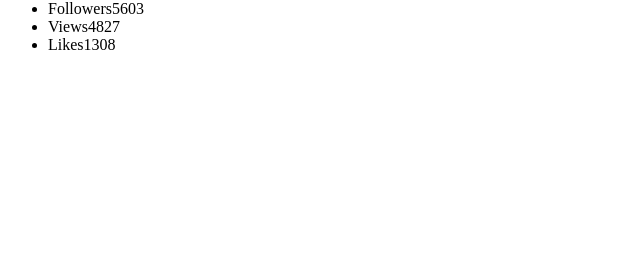
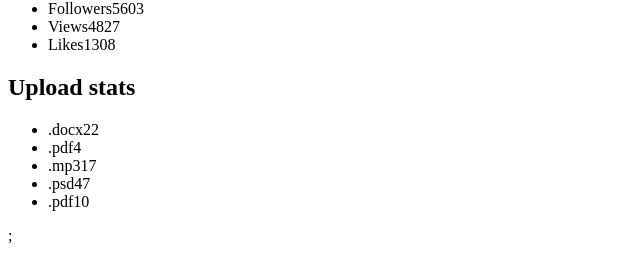
Before and after one commit to Fenickss/goit-react-hw-01-components, a React (Create React App) app: page / in a window 1280 px wide. Shown: the part 430-691 px from the top of the page, without its empty margins (0-640 px from the left). Built offline with nearby package versions, Linux system fonts and the light colour scheme.

Commit message:
статистика

```diff
--- a/src/components/App.jsx
+++ b/src/components/App.jsx
@@ -1,5 +1,8 @@
 import UserCard from './social-profile/Profile';
 import user from './social-profile/user.json';
+
+import Statistics from './statistics/Statistics';
+import data from './statistics/data.json';
 
 const App = () => {
   return (
@@ -13,6 +16,7 @@ const App = () => {
         views={user.stats.views}
         likes={user.stats.likes}
       />
+      <Statistics title="Upload stats" stats={data} />;
     </div>
   );
 };
--- /dev/null
+++ b/src/components/statistics/Statistics.jsx
@@ -0,0 +1,23 @@
+// import PropTypes from 'prop-types';
+const Statistics = ({ title = '', stats }) => {
+  return (
+    <section class="statistics">
+      <h2 class="title">{title}</h2>
+
+      <ul class="stat-list">
+        {stats.map(stat => (
+          <li class="item" key={stat.id}>
+            <span class="label">{stat.label}</span>
+            <span class="percentage">{stat.percentage}</span>
+          </li>
+        ))}
+      </ul>
+    </section>
+  );
+};
+
+// statistics.PropTypes = {
+
+// }
+
+export default Statistics;
```
